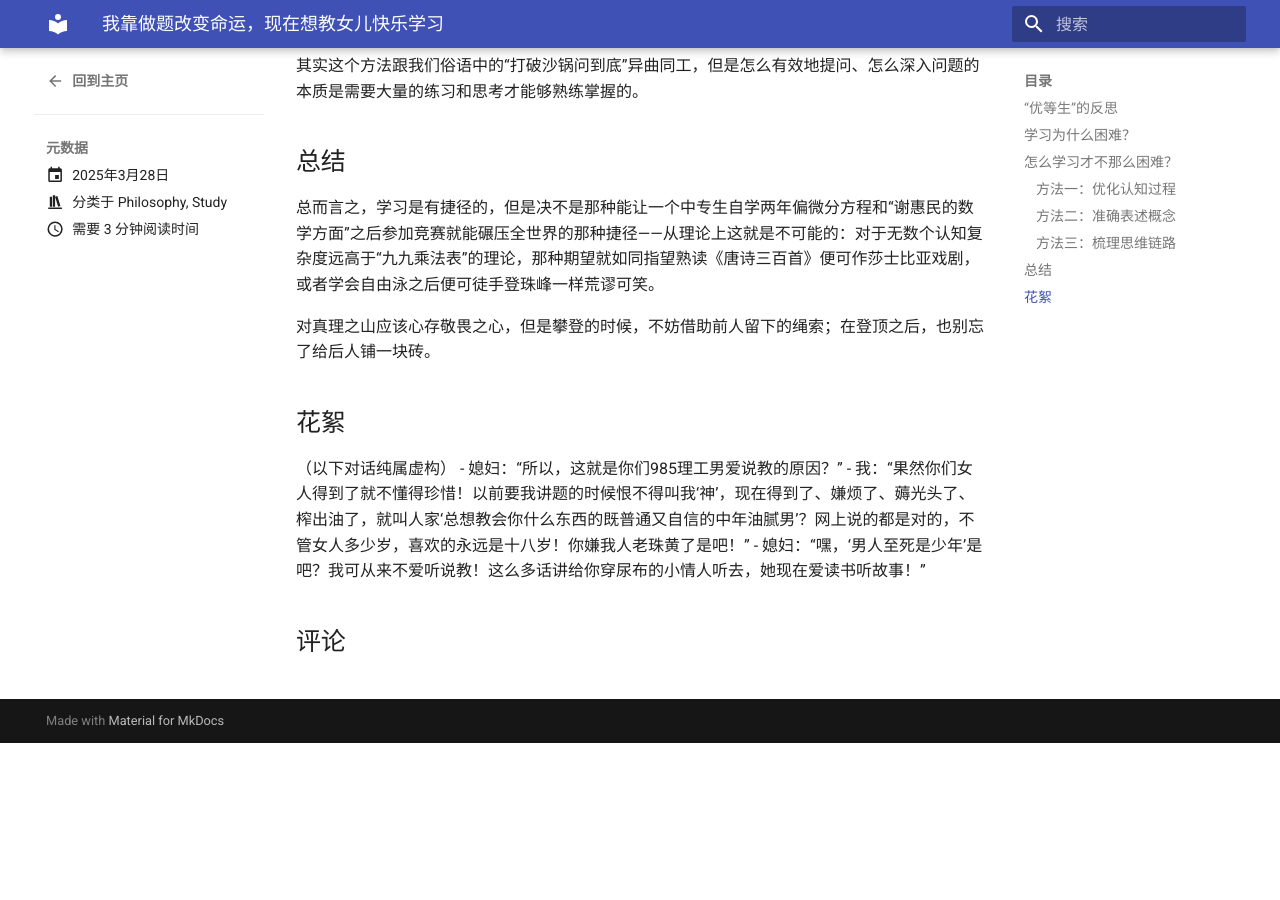
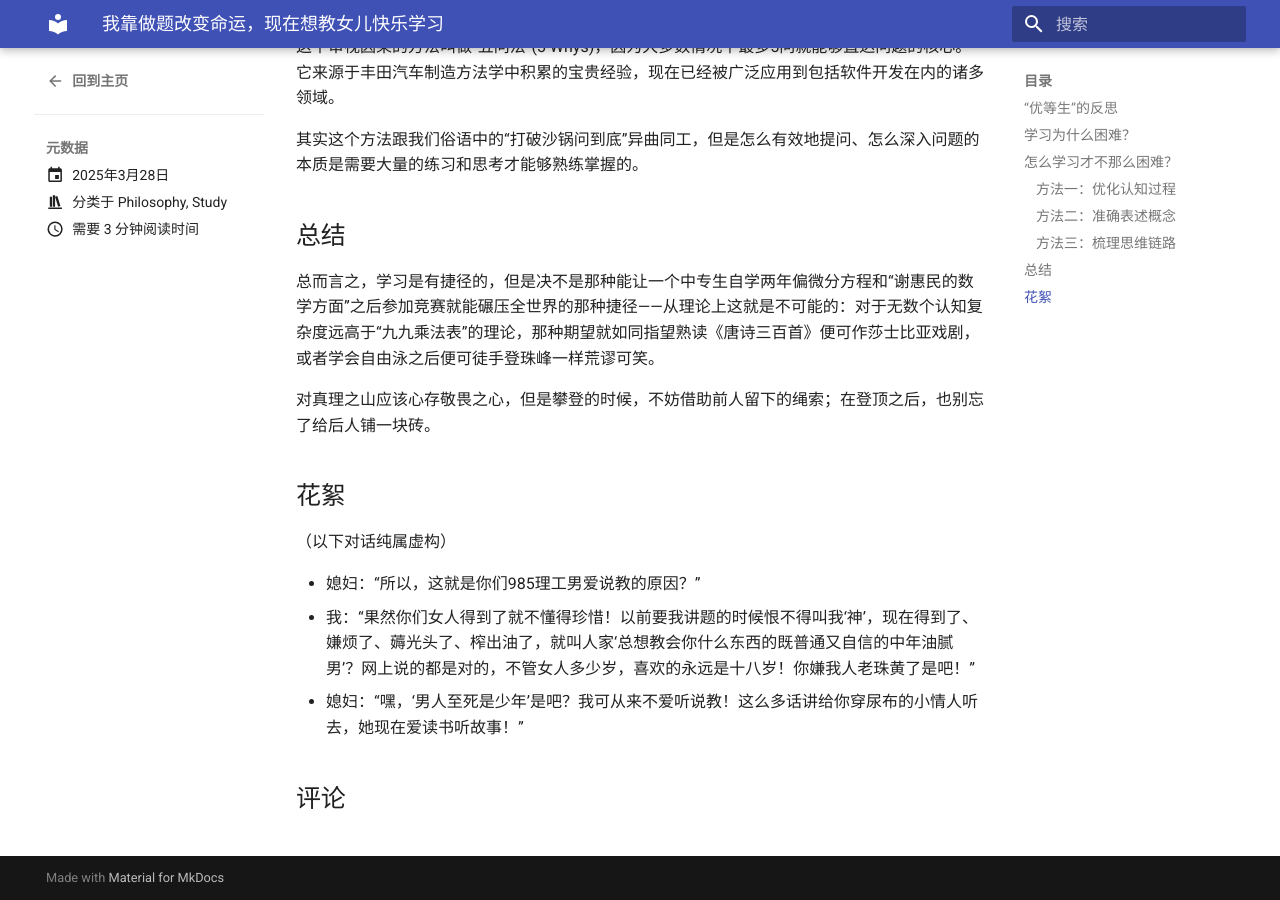
Before and after one commit to heqingy/blog, an MkDocs documentation site: the page built from docs/posts/00009_Recognition_Level.md, in a window 1280 px wide and 900 px high, scrolled down 6074 px. Built offline with MkDocs 1.6.1 and Material for MkDocs 9.7.7, drawn with Linux system fonts in a browser that asks for light colours; comment, search, counter and statistics services are not loaded; before the commit the page ends 6817 px from its top, so only the background shows below that; some of the changed text lies outside the part shown.

Commit message:
update format

```diff
--- a/docs/posts/00009_Recognition_Level.md
+++ b/docs/posts/00009_Recognition_Level.md
@@ -119,6 +119,7 @@
 学习的过程中我们会对理解的概念进行连接和推导，从而构建出一个“信念之网”。当遇到问题，我们就会从这个信念之网的某个节点出发试图找到一个通向某个结论的链路——这个就是随着大语言模型而火起来的“思维链”。
 
 而很多时候，“不理解”实质上是“思维链路”不通顺，这一般有两个原因：关键知识的缺失、认知方式的偏差。将脑中模糊的思维链**写到纸上**，往往能够很容易发现其中缺失和断裂的环节，我们可以从而查漏补缺或修正认知。其中，把思维链写下来有几个好处：
+
 1. 书写迫使我们思考从而准确地表述相关概念
 2. 思维链拆解成多个环节之后可以被分开审辨，从而降低这个过程中的认知复杂度
 3. 用书面语言表达的思维链方便用于交流和提问
@@ -126,6 +127,7 @@
 关键知识缺失造成的认知困难很好理解。当年我初三月考的时候有这么一道化学题：
 
 > 黄瓜富含维生素，那么以下哪种方式处理方式最营养？
+>
 > A. 切片跟猪肉爆炒
 > B. 拍碎用陈醋凉拌
 > C. 切块加排骨炖汤
@@ -150,9 +152,9 @@
 > 一个人最初静止地站在电子秤上。随后，他开始做一个下蹲再站起的动作。下列关于秤上读数变化的说法中，正确的是哪一项？
 >
 > A. 在整个过程中，秤的读数始终不变。
-B. 在下蹲的过程中，读数减小；在站起的过程中，读数增大。
-C. 在下蹲的过程中，读数增大；在站起的过程中，读数减小。
-D. 秤的读数只取决于人的质量，动作不会对其产生影响。
+> B. 在下蹲的过程中，读数减小；在站起的过程中，读数增大。
+> C. 在下蹲的过程中，读数增大；在站起的过程中，读数减小。
+> D. 秤的读数只取决于人的质量，动作不会对其产生影响。
 
 正确选项是B，因为下蹲过程中重心下移意味着重力大于秤的支持力，反之则意味着重力小于支持力。
 
@@ -183,6 +185,7 @@
 
 ## 花絮
 （以下对话纯属虚构）
+
 - 媳妇：“所以，这就是你们985理工男爱说教的原因？”
 - 我：“果然你们女人得到了就不懂得珍惜！以前要我讲题的时候恨不得叫我‘神’，现在得到了、嫌烦了、薅光头了、榨出油了，就叫人家‘总想教会你什么东西的既普通又自信的中年油腻男’？网上说的都是对的，不管女人多少岁，喜欢的永远是十八岁！你嫌我人老珠黄了是吧！”
 - 媳妇：“嘿，‘男人至死是少年’是吧？我可从来不爱听说教！这么多话讲给你穿尿布的小情人听去，她现在爱读书听故事！”
```
